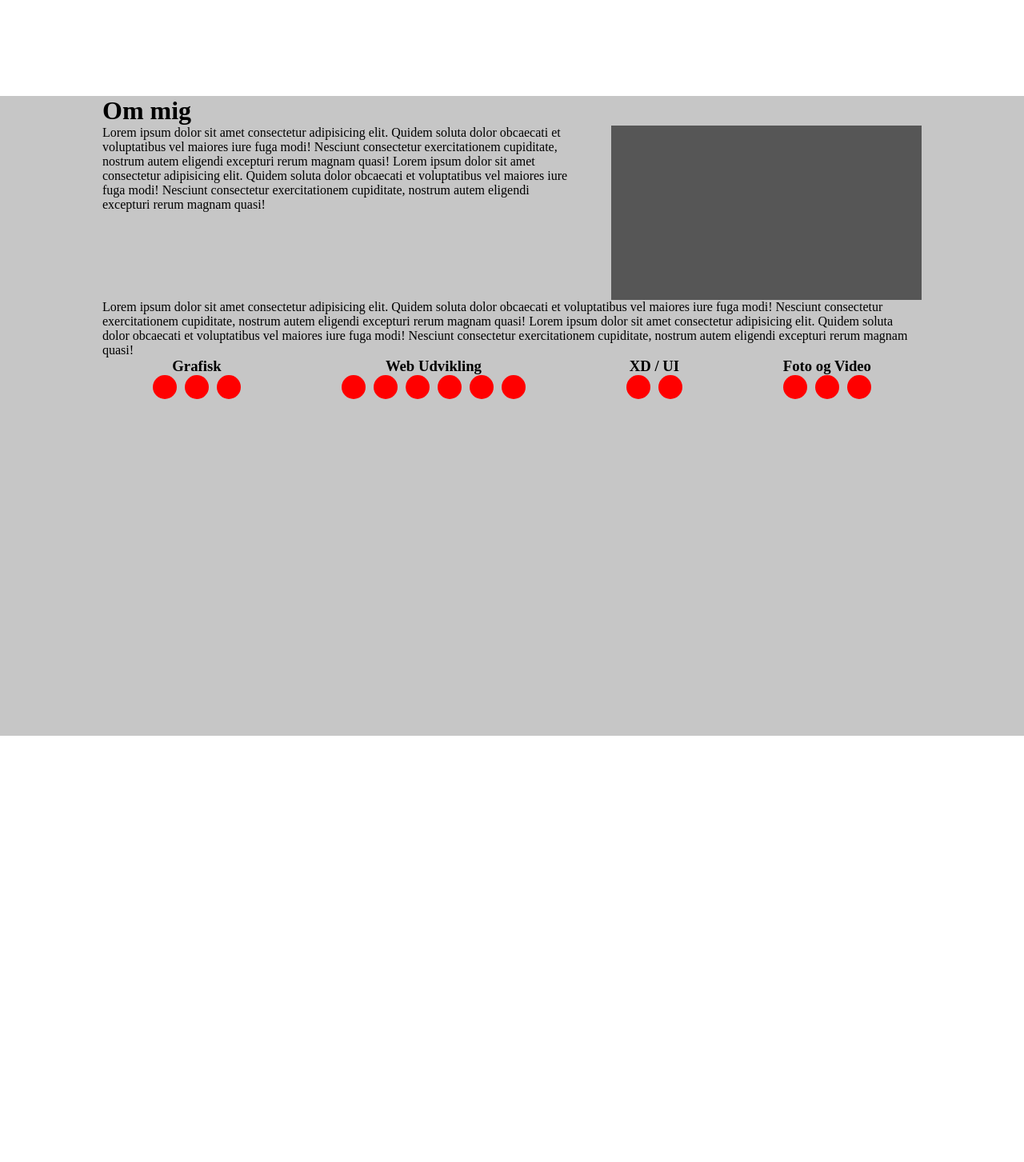
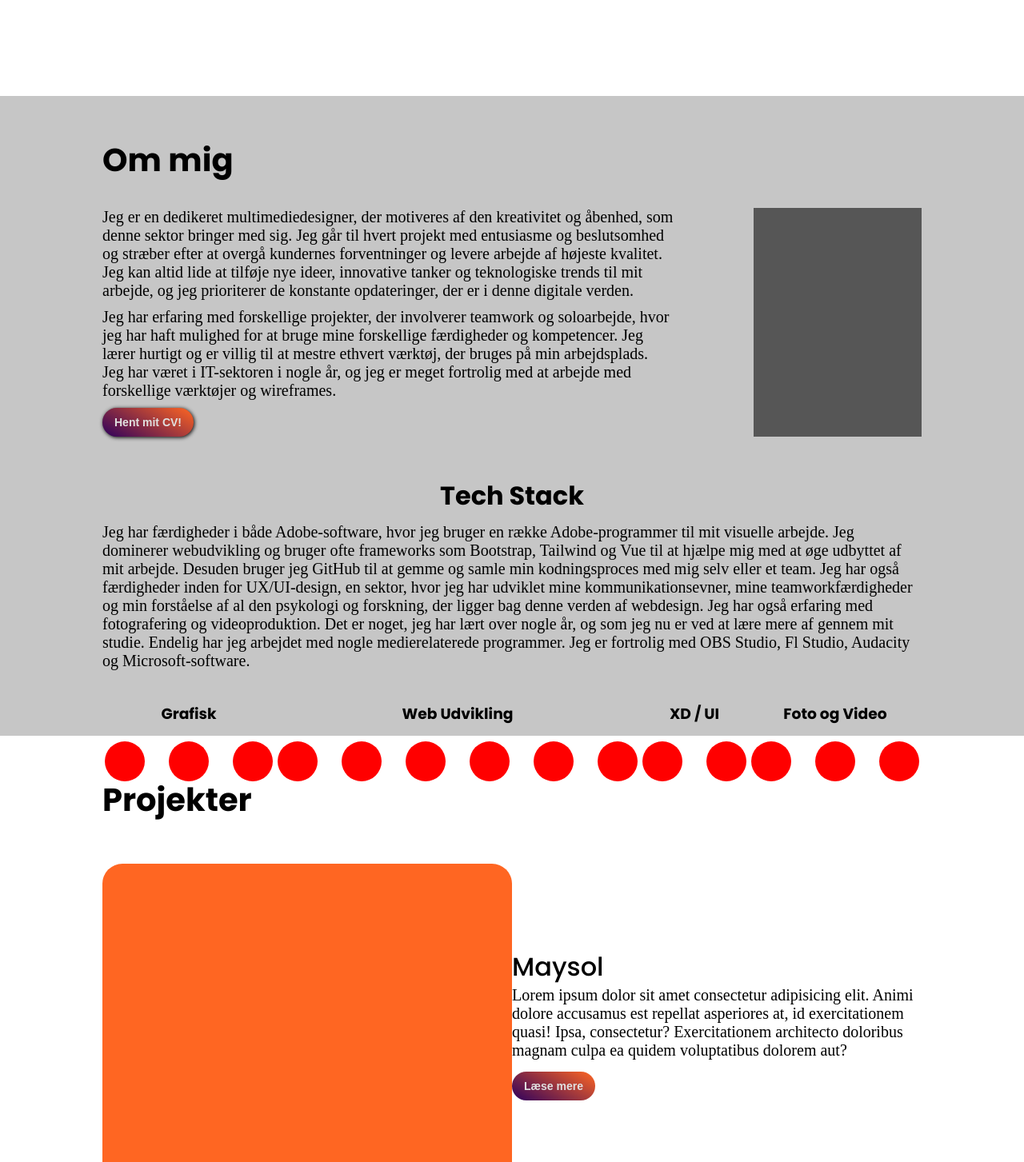
Before and after one commit to smw22/Portfolio, a Vue app in the folder Portfolio/: page / in a window 1280 px wide. Shown: the part 680-2133 px from the top of the page at 80% size. Before the commit the page ends 1600 px from the top, so only its background shows below. Built offline with nearby package versions, Linux system fonts and the light colour scheme.

Commit message:
sections

```diff
--- a/Portfolio/src/App.vue
+++ b/Portfolio/src/App.vue
@@ -3,12 +3,16 @@ import { RouterView } from 'vue-router'
 import PortfolioHeader from './components/PortfolioHeader.vue';
 import FirstSection from './components/FirstSection.vue';
 import SecondSection from './components/SecondSection.vue';
+import ThirdSection from './components/ThirdSection.vue';
+import FourthSection from './components/FourthSection.vue';
 </script>
 
 <template>
   <PortfolioHeader/>
   <FirstSection/>
   <SecondSection/>
+  <ThirdSection/>
+  <FourthSection/>
 
   <RouterView />
 </template>
--- /dev/null
+++ b/Portfolio/src/components/FourthSection.vue
@@ -0,0 +1,39 @@
+<script setup>
+</script>
+
+<template>
+    <div class="fourth-container">
+        <h1 class="contact-title">Kontakt</h1>
+        <div class="contact-addresses">
+            <div class="contact-address">
+                <h3><strong>Email</strong></h3>
+                <p>sergiomoronwestergaard@gmail.com</p>
+            </div>
+            <div class="contact-address">
+                <h3><strong>Linkedin</strong></h3>
+                <p>linkedin/in/sergio-mw</p>
+            </div>
+
+        </div>
+    </div>
+</template>
+
+<style scoped lang="scss">
+    .fourth-container{
+        padding: 100px 10%;
+        margin: 0 auto;
+        background-color: rgb(198, 198, 198);
+        .contact-title{
+        font-family: 'poppins';
+        font-size: 40px;
+        margin-bottom: 20px;
+        }
+        .contact-addresses{
+            display: flex;
+            gap: 200px;
+            font-size: 20px;
+            font-family: 'poppins';
+        }
+    }
+
+</style>
--- a/Portfolio/src/components/PortfolioHeader.vue
+++ b/Portfolio/src/components/PortfolioHeader.vue
@@ -7,7 +7,7 @@
 
     <div class="header-wrapper">
         <div class="name-logo">
-            <h1>SERGIO MORÓN WESTERGAARD</h1>
+            <h2>SERGIO MORÓN WESTERGAARD</h2>
         </div>
         <nav>
             <ul>
@@ -35,6 +35,7 @@
         align-items: center;
         .name-logo{
             font-family: "poppins";
+            font-style: italic;
         }
         nav{
             ul{
--- a/Portfolio/src/components/SecondSection.vue
+++ b/Portfolio/src/components/SecondSection.vue
@@ -5,19 +5,30 @@
 
 <template>
     <div class="second-container">
-        <h1>Om mig</h1>
+
+        <h1 class="about-me-title">Om mig</h1>
         <div class="about-me-text-box">
-            <p>
-                Lorem ipsum dolor sit amet consectetur adipisicing elit. Quidem soluta dolor obcaecati et voluptatibus vel maiores iure fuga modi! Nesciunt consectetur exercitationem cupiditate, nostrum autem eligendi excepturi rerum magnam quasi!
-                Lorem ipsum dolor sit amet consectetur adipisicing elit. Quidem soluta dolor obcaecati et voluptatibus vel maiores iure fuga modi! Nesciunt consectetur exercitationem cupiditate, nostrum autem eligendi excepturi rerum magnam quasi!
+            <div class="about-me-text">
+                <p class="about-me-text">
+                    Jeg er en dedikeret multimediedesigner, der motiveres af den kreativitet og åbenhed, som denne sektor bringer med sig. Jeg går til hvert projekt med entusiasme og beslutsomhed og stræber efter at overgå kundernes forventninger og levere arbejde af højeste kvalitet. Jeg kan altid lide at tilføje nye ideer, innovative tanker og teknologiske trends til mit arbejde, og jeg prioriterer de konstante opdateringer, der er i denne digitale verden.
+
                 </p>
+                <p class="about-me-text">
+                    Jeg har erfaring med forskellige projekter, der involverer teamwork og soloarbejde, hvor jeg har haft mulighed for at bruge mine forskellige færdigheder og kompetencer. Jeg lærer hurtigt og er villig til at mestre ethvert værktøj, der bruges på min arbejdsplads. Jeg har været i IT-sektoren i nogle år, og jeg er meget fortrolig med at arbejde med forskellige værktøjer og wireframes.
+                </p>
+                <button class="about-me-button">Hent mit CV!</button>
+            </div>
             <div class="cv-video">
 
             </div>
         </div>
-        <p>
-            Lorem ipsum dolor sit amet consectetur adipisicing elit. Quidem soluta dolor obcaecati et voluptatibus vel maiores iure fuga modi! Nesciunt consectetur exercitationem cupiditate, nostrum autem eligendi excepturi rerum magnam quasi!
-            Lorem ipsum dolor sit amet consectetur adipisicing elit. Quidem soluta dolor obcaecati et voluptatibus vel maiores iure fuga modi! Nesciunt consectetur exercitationem cupiditate, nostrum autem eligendi excepturi rerum magnam quasi!
+
+        <h1 class="tech-stack-title">Tech Stack</h1>
+        <p class="tech-stack-text">
+            Jeg har færdigheder i både Adobe-software, hvor jeg bruger en række Adobe-programmer til mit visuelle arbejde.
+            Jeg dominerer webudvikling og bruger ofte frameworks som Bootstrap, Tailwind og Vue til at hjælpe mig med at øge udbyttet af mit arbejde. Desuden bruger jeg GitHub til at gemme og samle min kodningsproces med mig selv eller et team.
+            Jeg har også færdigheder inden for UX/UI-design, en sektor, hvor jeg har udviklet mine kommunikationsevner, mine teamworkfærdigheder og min forståelse af al den psykologi og forskning, der ligger bag denne verden af webdesign. Jeg har også erfaring med fotografering og videoproduktion. Det er noget, jeg har lært over nogle år, og som jeg nu er ved at lære mere af gennem mit studie.
+            Endelig har jeg arbejdet med nogle medierelaterede programmer. Jeg er fortrolig med OBS Studio, Fl Studio, Audacity og Microsoft-software.
         </p>
         <div class="tech-stack">
             <div class="tech-stack-item">
@@ -61,34 +72,75 @@
 
 <style lang="scss" scoped>
     .second-container{
-        // width: 80%;
-        padding: 0 10%;
+        padding: 50px 10%;
         height: 100vh;
         background-color: rgb(198, 198, 198);
         margin: 0 auto;
+        .about-me-title{
+            margin-bottom: 30px;
+            font-family: "poppins";
+            font-size: 40px;
+        }
         .about-me-text-box{
             display: flex;
-            gap: 50px;
+            gap: 100px;
+            margin-bottom: 50px;
+            .about-me-text{
+                font-size: 20px;
+                display: flex;
+                flex-direction: column;
+                gap: 10px;
+            }
+            .about-me-button{
+                width: fit-content;
+                padding: 10px 15px;
+                border-radius: 50px;
+                color: #e0e0e0;
+                background-image: linear-gradient(30deg, #2E005D , #FF6622);
+                border: 0;
+                font-weight: 700;
+                font-size: 14px;
+                box-shadow: 1px 1px 5px #000;
+
+            }
             .cv-video{
-            width: 2000px;
+            width: 100%;
             aspect-ratio: 16/9;
             background-color: rgb(86, 86, 86);
             }
+        }
+
+        .tech-stack-title{
+            font-family: "poppins";
+            text-align: center;
+            margin-bottom: 10px;
+        }
+        .tech-stack-text{
+            margin-bottom: 40px;
+            font-size: 20px;
         }
         .tech-stack{
             display: flex;
             justify-content: space-around;
             text-align: center;
+            .tech-stack-item{
+                display: flex;
+                flex-direction: column;
+                gap: 20px;
+                h3{
+                    font-family: 'poppins';
+                }
                 .tech-stack-item-apps{
                 display: flex;
-            gap: 10px;
+                gap: 30px;
                     .app{
-                    width: 30px;
-                    height: 30px;
+                        width: 50px;
+                        height: 50px;
                         border-radius: 100%;
                         background-color: red;
                     }
                 }
             }
         }
+    }
 </style>
--- /dev/null
+++ b/Portfolio/src/components/ThirdSection.vue
@@ -0,0 +1,131 @@
+<script setup>
+</script>
+
+<template>
+    <div class="third-container">
+        <h1 class="projects-title">Projekter</h1>
+        <div class="projects">
+
+            <div class="project-1 project">
+                <div class="project-image">
+
+                </div>
+                <div class="project-text">
+                    <h1 class="project-title">Maysol</h1>
+                    <div class="project-description">
+                        Lorem ipsum dolor sit amet consectetur adipisicing elit. Animi dolore accusamus est repellat asperiores at, id exercitationem quasi! Ipsa, consectetur? Exercitationem architecto doloribus magnam culpa ea quidem voluptatibus dolorem aut?
+                    </div>
+                    <button class="project-button">Læse mere</button>
+                </div>
+            </div>
+
+            <div class="project-2 project">
+                <div class="project-text">
+                    <h1 class="project-title">Trapholt</h1>
+                    <div class="project-description">
+                        Lorem ipsum dolor sit amet consectetur adipisicing elit. Animi dolore accusamus est repellat asperiores at, id exercitationem quasi! Ipsa, consectetur? Exercitationem architecto doloribus magnam culpa ea quidem voluptatibus dolorem aut?
+                    </div>
+                    <button class="project-button">Læse mere</button>
+                </div>
+                <div class="project-image">
+
+                </div>
+            </div>
+
+            <div class="project-3 project">
+                <div class="project-image">
+
+                </div>
+                <div class="project-text">
+                    <h1 class="project-title">Assasin App</h1>
+                    <div class="project-description">
+                        Lorem ipsum dolor sit amet consectetur adipisicing elit. Animi dolore accusamus est repellat asperiores at, id exercitationem quasi! Ipsa, consectetur? Exercitationem architecto doloribus magnam culpa ea quidem voluptatibus dolorem aut?
+
+                    </div>
+                    <button class="project-button">Læse mere</button>
+                </div>
+            </div>
+
+            <div class="project-4 project">
+                <div class="project-text">
+                    <h1 class="project-title">Watch Shop</h1>
+                    <div class="project-description">
+                        Lorem ipsum dolor sit amet consectetur adipisicing elit. Animi dolore accusamus est repellat asperiores at, id exercitationem quasi! Ipsa, consectetur? Exercitationem architecto doloribus magnam culpa ea quidem voluptatibus dolorem aut?
+
+                    </div>
+                    <button class="project-button">Læse mere</button>
+                </div>
+                <div class="project-image">
+
+                </div>
+            </div>
+
+            <div class="project-5 project">
+                <div class="project-image">
+
+                </div>
+                <div class="project-text">
+                    <h1 class="project-title">Kantine App</h1>
+                    <div class="project-description">
+                        Lorem ipsum dolor sit amet consectetur adipisicing elit. Animi dolore accusamus est repellat asperiores at, id exercitationem quasi! Ipsa, consectetur? Exercitationem architecto doloribus magnam culpa ea quidem voluptatibus dolorem aut?
+
+                    </div>
+                    <button class="project-button">Læse mere</button>
+                </div>
+            </div>
+
+        </div>
+    </div>
+</template>
+
+<style scoped lang="scss">
+    .third-container{
+        padding: 50px 10%;
+        margin: 0 auto;
+        .projects-title{
+            font-family: 'poppins';
+            font-size: 40px;
+            margin-bottom: 50px;
+        }
+        .projects{
+            display: flex;
+            flex-direction: column;
+            gap: 100px;
+            margin-bottom: 50px;
+            .project{
+            display: flex;
+            justify-content: space-between;
+            align-items: center;
+                .project-image{
+                    width: 600px;
+                    height: 400px;
+                    border-radius: 25px;
+                    background-color: #ff6622;
+                }
+                .project-text{
+                    width: 600px;
+                    .project-title{
+                        font-family: 'poppins';
+                        font-weight: 500;
+                        margin-bottom: 0;
+                    }
+                    .project-description{
+                        font-size: 20px;
+                        margin-bottom: 15px;
+                    }
+                    .project-button{
+                        width: fit-content;
+                        padding: 10px 15px;
+                        border-radius: 50px;
+                        color: #e0e0e0;
+                        background-image: linear-gradient(30deg, #2E005D , #FF6622);
+                        border: 0;
+                        font-weight: 700;
+                        font-size: 14px;
+                    }
+                }
+            }
+        }
+
+    }
+</style>
```
Lines whose indentation alone changed are shown as unchanged.
